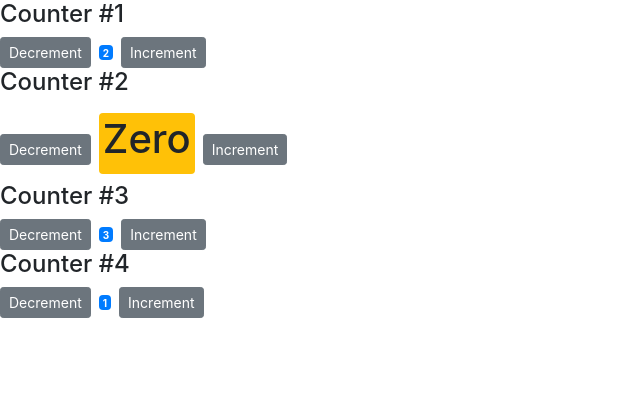
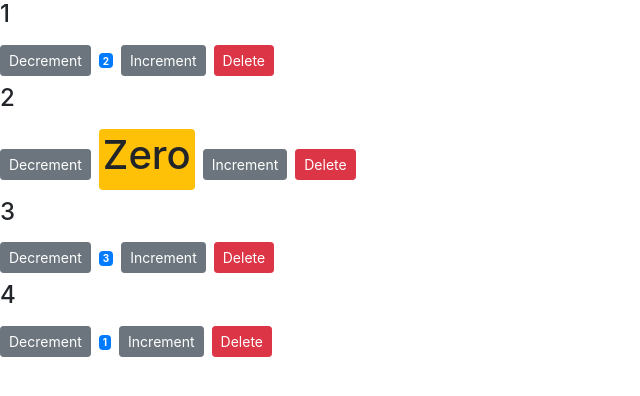
Before and after one commit to Suki214/ReactLearning, a React (Create React App) app in the folder counter-app/: page / in a window 1280 px wide. Shown: the top 396 px of the page, without its empty margins (0-640 px from the left). Built offline with nearby package versions, Linux system fonts and the light colour scheme.

Commit message:
modify with raising and execution event

```diff
--- a/counter-app/src/components/counter.jsx
+++ b/counter-app/src/components/counter.jsx
@@ -38,13 +38,13 @@
     }
 
     render() {
-        console.log('props', this.props);
         return (
             <div>
-                {this.props.children}
+                <h4>{this.props.id}</h4>
                 <button onClick={this.handleDecrement} className="btn btn-secondary btn-sm">Decrement</button>
                 <span style={this.styles} className={this.getBadgeClasses()}>{this.formatCount()}</span>
                 <button onClick={()=>this.handleIncrement()} className="btn btn-secondary btn-sm">Increment</button>
+                <button onClick={ ()=> this.props.onDelete(this.props.id)} className="btn btn-danger btn-sm m-2">Delete</button>
             </div>
         );
     }
--- a/counter-app/src/components/counters.jsx
+++ b/counter-app/src/components/counters.jsx
@@ -10,12 +10,18 @@
             {id:4, value:1}
         ]
      }
+
+     handleDelete = counterID=>{
+         //console.log("event handle delete called", counterID);
+         const counters=this.state.counters.filter(c=>c.id!==counterID);
+         this.setState({counters});
+     }
+
     render() {
         return (
         <div>
             {this.state.counters.map(counter=>(
-            <Counter key={counter.id} value={counter.value}>
-                <h4>Counter #{counter.id}</h4>
+            <Counter key={counter.id} onDelete={this.handleDelete} value={counter.value} id={counter.id}>
             </Counter>
             ))}
         </div>
```
